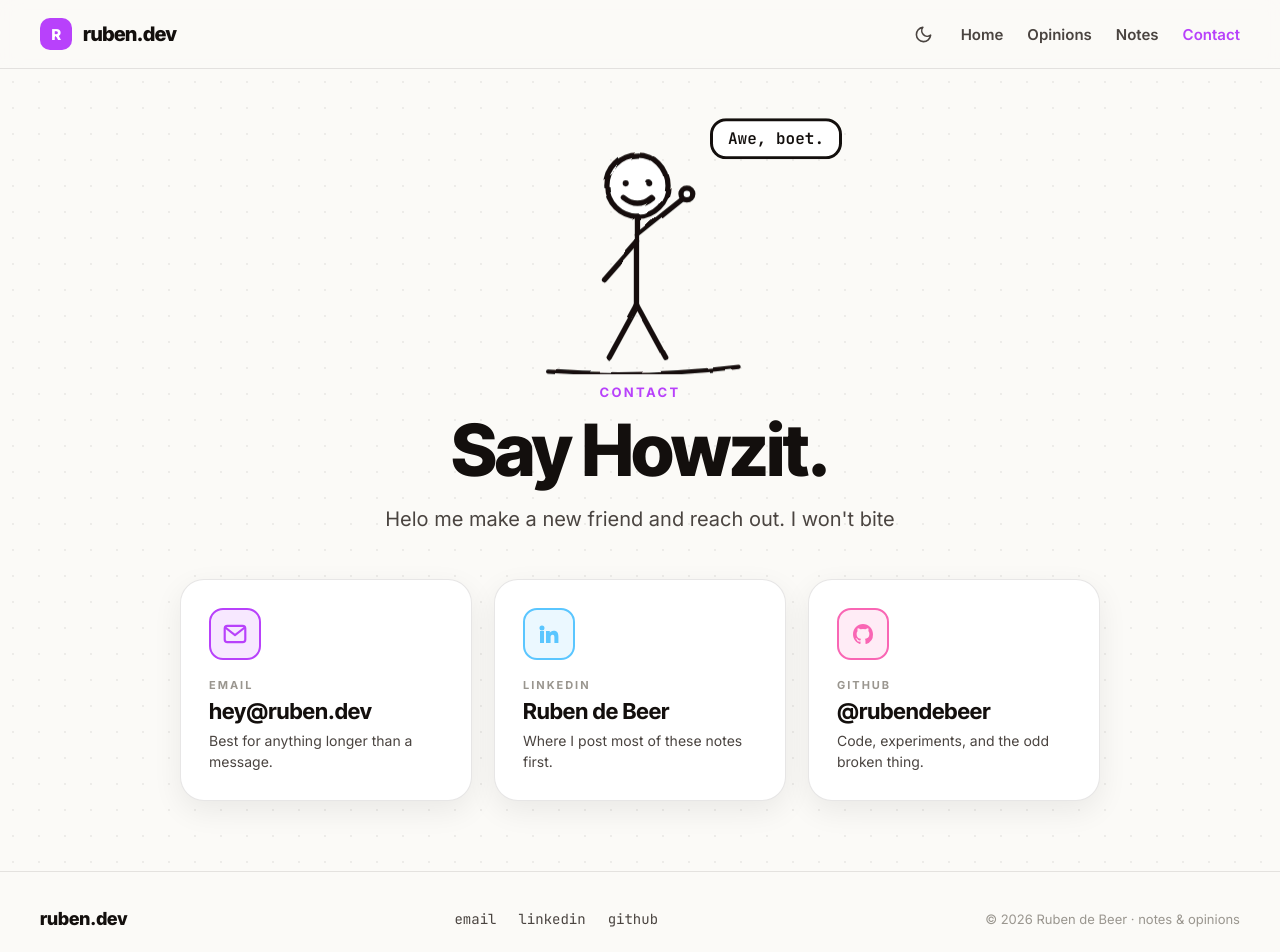
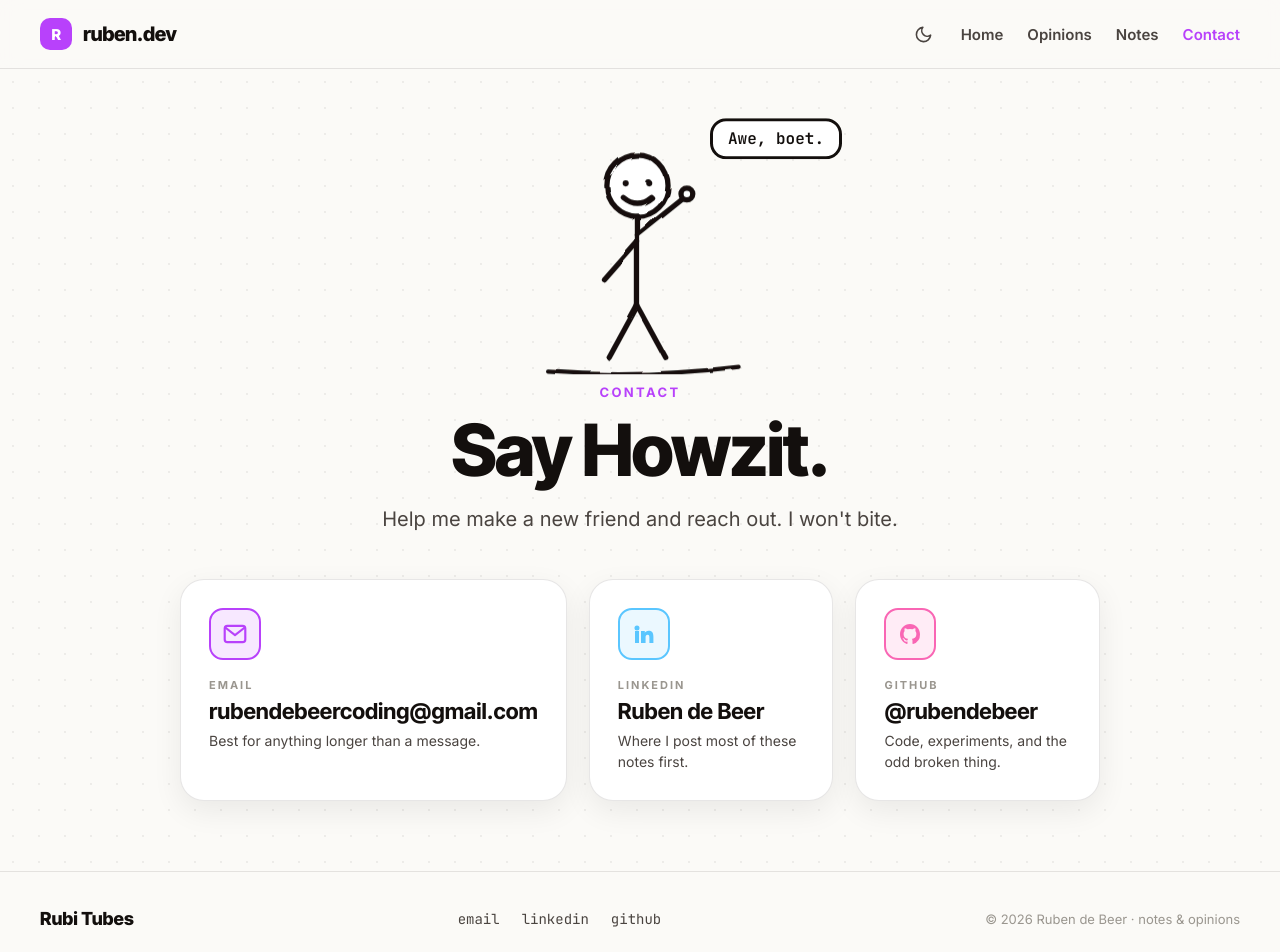
Before and after one commit to RubenDebeer/Rubi-Tubes, a Vue app: page /contact in a window 1280 px wide. Shown: the top 952 px of the page. Built offline with nearby package versions, Linux system fonts and the light colour scheme.

Commit message:
Updated spelling and Email address

```diff
--- a/index.html
+++ b/index.html
@@ -4,7 +4,7 @@
     <meta charset="UTF-8" />
     <meta name="viewport" content="width=device-width, initial-scale=1.0" />
     <link rel="icon" type="image/svg+xml" href="/favicon.svg" />
-    <title>ruben.dev — notes & opinions</title>
+    <title>Rubi Tubes — notes & opinions</title>
     <link rel="preconnect" href="https://fonts.googleapis.com">
     <link rel="preconnect" href="https://fonts.gstatic.com" crossorigin>
     <link href="https://fonts.googleapis.com/css2?family=Inter:wght@400;500;600;700&family=Inter+Tight:wght@500;600;700;800&family=JetBrains+Mono:wght@400;500;600&display=swap" rel="stylesheet">
--- a/src/components/AppFooter.vue
+++ b/src/components/AppFooter.vue
@@ -1,8 +1,8 @@
 <template>
   <footer class="footer">
-    <div class="wordmark">ruben.dev</div>
+    <div class="wordmark">Rubi Tubes</div>
     <div class="links">
-      <a href="mailto:hey@ruben.dev" class="footer-link">email</a>
+      <a href="mailto:rubendebeercoding@gmail.com" class="footer-link">email</a>
       <a href="https://www.linkedin.com/in/ruben-de-beer-578b8a20b/" target="_blank" rel="noopener" class="footer-link">linkedin</a>
       <a href="https://github.com/rubendebeer" target="_blank" rel="noopener" class="footer-link">github</a>
     </div>
--- a/src/views/ContactView.vue
+++ b/src/views/ContactView.vue
@@ -28,11 +28,11 @@
 
       <div class="eyebrow">Contact</div>
       <h1 class="contact-h1">Say Howzit.</h1>
-      <p class="contact-sub">Helo me make a new friend and reach out. I won't bite</p>
+      <p class="contact-sub">Help me make a new friend and reach out. I won't bite.</p>
 
       <div class="channels-grid">
 
-        <a href="mailto:hey@ruben.dev" class="channel-card purple-hover">
+        <a href="mailto:rubendebeercoding@gmail.com" class="channel-card purple-hover">
           <span class="channel-icon purple-icon">
             <svg width="26" height="26" viewBox="0 0 24 24" fill="none" style="stroke:var(--c-accent-purple)" stroke-width="2" stroke-linecap="round" stroke-linejoin="round" aria-hidden="true">
               <rect x="2.5" y="4.5" width="19" height="15" rx="2.5"/>
@@ -40,7 +40,7 @@
             </svg>
           </span>
           <div class="channel-label">Email</div>
-          <div class="channel-title">hey@ruben.dev</div>
+          <div class="channel-title">rubendebeercoding@gmail.com</div>
           <div class="channel-desc">Best for anything longer than a message.</div>
         </a>
 
--- a/src/views/HomeView.vue
+++ b/src/views/HomeView.vue
@@ -13,7 +13,7 @@
             <animate attributeName="stroke-dashoffset" from="540" to="0" dur="1.1s" begin="0.4s" fill="freeze"></animate>
           </path>
         </svg>
-        <p class="hero-sub">I'm a software engineer. I break things, try to fix them, then write some of it down. Have a look at my notes, or don't I'm not your boss...</p>
+        <p class="hero-sub">I'm a software engineer. I break things, try to fix them, then write some of it down. Have a look at my notes, or don't. I'm not your boss...</p>
         <div class="hero-btns">
           <RouterLink to="/opinions" class="btn-primary">Read My Opinions →</RouterLink>
           <RouterLink to="/notes" class="btn-secondary">Browse Tech notes</RouterLink>
@@ -93,7 +93,7 @@
         </div>
         <div class="card-eyebrow purple">Opinions</div>
         <h3 class="card-h3">Loud takes I actually hold</h3>
-        <p class="card-body">Some of my opinions seem good some of the trash, I guess you will need to read them and form your own opinion. ;)</p>
+        <p class="card-body">Some of my opinions seem good, some are trash. I guess you will need to read them and form your own opinion. ;)</p>
         <span class="card-link">Give it a spec →</span>
       </RouterLink>
 
@@ -125,7 +125,7 @@
         </div>
         <div class="card-eyebrow purple">Notes</div>
         <h3 class="card-h3">Engineering notes long &amp; short</h3>
-        <p class="card-body">I have sever ADHD, which mean I like alot of things. Networking, Architecture, DevOps, Data , Api Design, Back en... Bla Bla Bla </p>
+        <p class="card-body">I have severe ADHD, which means I like a lot of things. Networking, Architecture, DevOps, Data, Api Design, Back en... Bla Bla Bla</p>
         <span class="card-link">Browse notes →</span>
       </RouterLink>
 
@@ -151,7 +151,7 @@
         </div>
         <div class="card-eyebrow purple">Contact</div>
         <h3 class="card-h3">Say howzit</h3>
-        <p class="card-body">Hopefully you disagree with some of my opinions, or worse agree maybe you just want to have a vet chat? Speck my deats and lets have a chat.</p>
+        <p class="card-body">Hopefully you disagree with some of my opinions, or worse, agree — maybe you just want to have a quick chat? Check my details and let's have a chat.</p>
         <span class="card-link">Get in touch →</span>
       </RouterLink>
 
--- a/src/views/NotesView.vue
+++ b/src/views/NotesView.vue
@@ -12,7 +12,7 @@
             <animate attributeName="stroke-dashoffset" from="420" to="0" dur="1s" begin="0.3s" fill="freeze"></animate>
           </path>
         </svg>
-        <p class="hero-sub">Some notes. Not sure what the value add of personal notes are in the era of AI but they help me form opinions. So I just keep on keeping on.</p>
+        <p class="hero-sub">Some notes. Not sure what the value add of personal notes is in the era of AI but they help me form opinions. So I just keep on keeping on.</p>
       </div>
       <svg viewBox="0 0 150 190" width="300" style="flex:none;overflow:visible;animation:bobc 5s ease-in-out infinite" aria-hidden="true">
         <g filter="url(#doodle)" fill="none" style="stroke:var(--ink)" stroke-width="4" stroke-linecap="round" stroke-linejoin="round">
@@ -139,7 +139,7 @@ const filteredNotes = computed(() => {
 
 const resultMsg = computed(() => {
   const q = query.value
-  if (!q) return "That's It , These notes will be added by a skill as soon as I push the .md file for the notes. Cool ey ;)"
+  if (!q) return "That's it, these notes will be added by a skill as soon as I push the .md file for the notes. Cool ey ;)"
   const count = filteredNotes.value.length
   return `${count} note${count === 1 ? '' : 's'} tagged near "${q}"`
 })
--- a/src/views/OpinionsView.vue
+++ b/src/views/OpinionsView.vue
@@ -12,7 +12,7 @@
             <animate attributeName="stroke-dashoffset" from="440" to="0" dur="1s" begin="0.3s" fill="freeze"></animate>
           </path>
         </svg>
-        <p class="hero-sub">"Men are disturbed not by things, but by the views which they take of things."~ Some Smart Old Guy</p>
+        <p class="hero-sub">"Men are disturbed not by things, but by the views which they take of things." ~ Some Smart Old Guy</p>
       </div>
       <svg viewBox="0 0 150 190" width="300" style="flex:none;overflow:visible;animation:bobc 5s ease-in-out infinite" aria-hidden="true">
         <g filter="url(#doodle)" fill="none" style="stroke:var(--ink)" stroke-width="4" stroke-linecap="round" stroke-linejoin="round">
```
